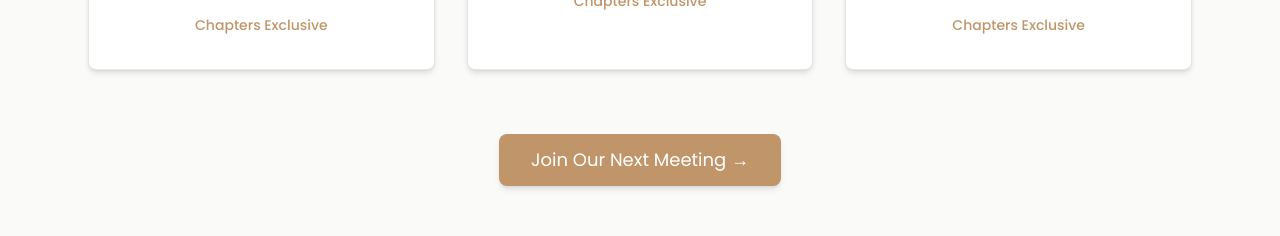
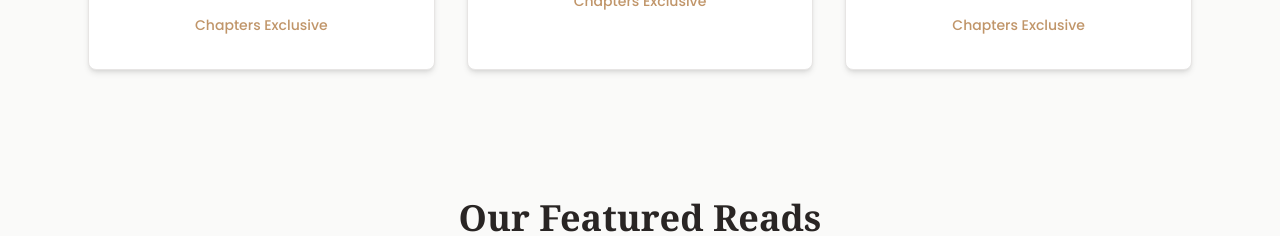
Before and after one commit to BeimnetTadesse/Book_Club_AASTU, a Next.js app: page / in a window 1280 px wide. Shown: the part 2380-2616 px from the top of the page. Built offline with nearby package versions, Linux system fonts and the light colour scheme.

Commit message:
Update Benefits.tsx

```diff
--- a/components/Home/Benefits.tsx
+++ b/components/Home/Benefits.tsx
@@ -104,12 +104,6 @@ const Benefits = () => {
           ))}
         </div>
 
-        {/* CTA */}
-        <div className="text-center mt-16">
-          <button className="px-8 py-3 bg-[#c09569] hover:bg-[#a3672b] rounded-lg text-lg text-white transition-colors shadow-md">
-            Join Our Next Meeting →
-          </button>
-        </div>
       </div>
     </div>
   )
```
